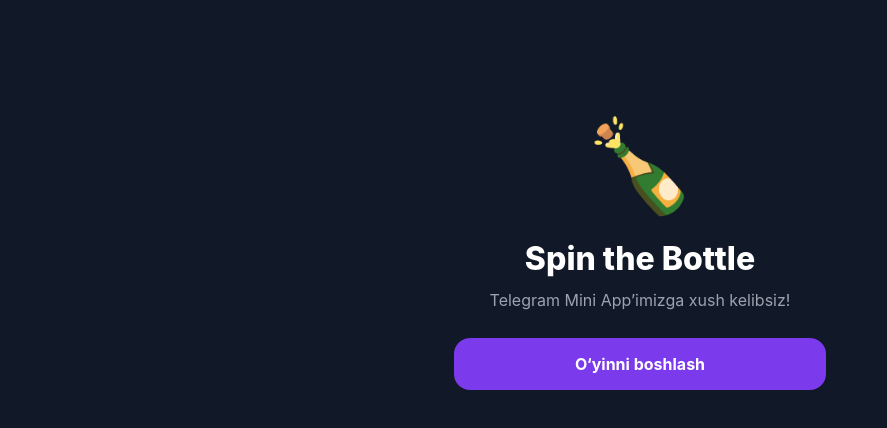
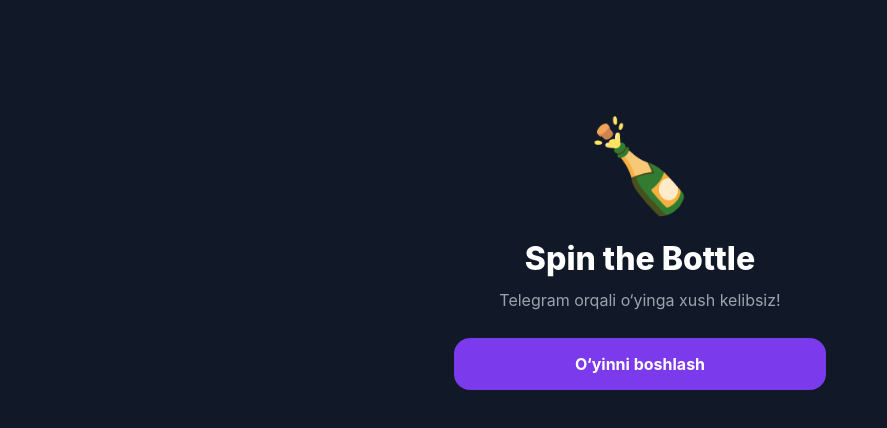
Before and after one commit to hayitboevrahmonjon0-afk/Bebe, a React (Vite) app in the folder frontend/: page / in a window 1280 px wide. Shown: the part 170-598 px from the top of the page, without its empty margins (0-887 px from the left). Built offline with nearby package versions, Linux system fonts and the light colour scheme; the HTML template or start-up script is replaced by a standard one.

Commit message:
Integrate Telegram user fetching in App component
Initialize Telegram and fetch user data on component mount.

```diff
--- a/frontend/src/App.tsx
+++ b/frontend/src/App.tsx
@@ -1,4 +1,23 @@
+import { useEffect, useState } from "react";
+import {
+  getTelegramUser,
+  initTelegram,
+} from "./services/telegram";
+import type { TelegramUser } from "./types/telegram";
+
 function App() {
+  const [user, setUser] = useState<TelegramUser | null>(null);
+
+  useEffect(() => {
+    initTelegram();
+
+    const telegramUser = getTelegramUser();
+
+    if (telegramUser) {
+      setUser(telegramUser);
+    }
+  }, []);
+
   return (
     <main className="app">
       <section className="welcome">
@@ -6,9 +25,19 @@ function App() {
 
         <h1>Spin the Bottle</h1>
 
-        <p>
-          Telegram Mini App’imizga xush kelibsiz!
-        </p>
+        {user ? (
+          <p>
+            Salom,{" "}
+            <strong>
+              {user.first_name}
+            </strong>
+            ! 👋
+          </p>
+        ) : (
+          <p>
+            Telegram orqali o‘yinga xush kelibsiz!
+          </p>
+        )}
 
         <button>
           O‘yinni boshlash
```
